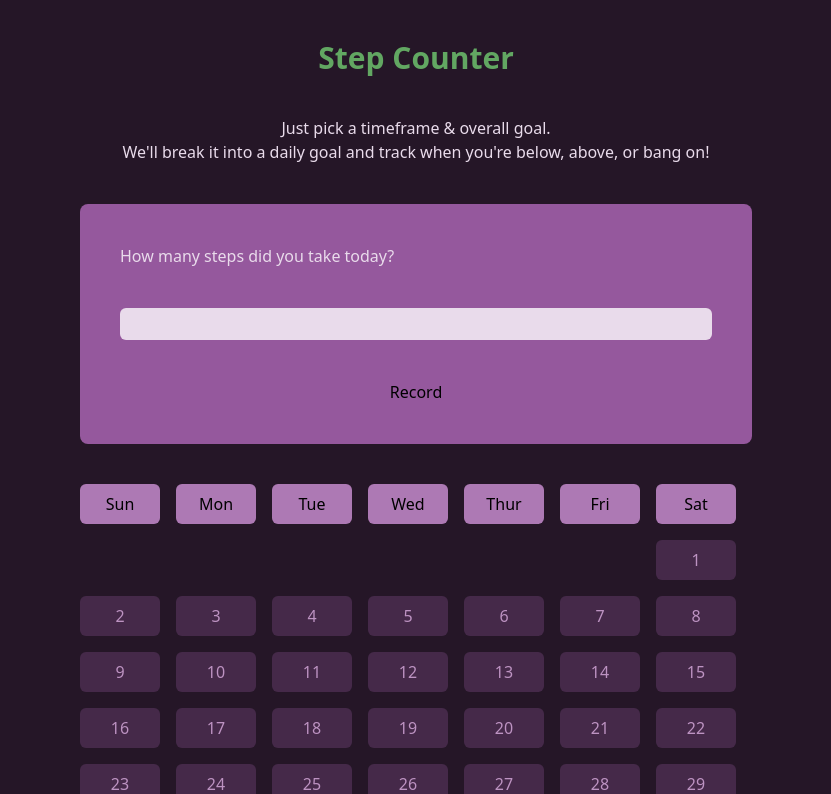
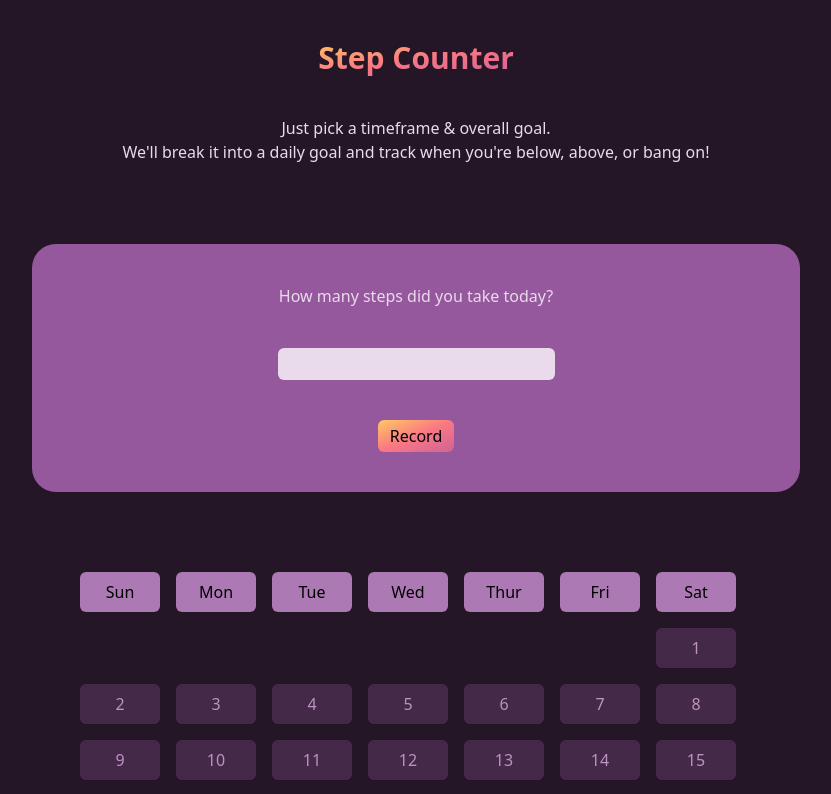
Before and after one commit to JoleneKearse/step-counter, a React (Vite) app: page / in a window 1280 px wide. Shown: the top 794 px of the page, without its empty margins (224-1055 px from the left). Built offline with nearby package versions, Linux system fonts and the light colour scheme.

Commit message:
chore: update button

```diff
--- a/index.html
+++ b/index.html
@@ -6,7 +6,7 @@
     <meta name="viewport" content="width=device-width, initial-scale=1.0" />
     <title>Step Counter</title>
   </head>
-  <body class="flex flex-col items-center justify-center gap-10 bg-neutral-950">
+  <body class="bg-neutral-950">
     <div id="root"></div>
     <script type="module" src="/src/main.tsx"></script>
   </body>
--- a/src/App.tsx
+++ b/src/App.tsx
@@ -9,7 +9,7 @@ function App() {
   const calendarArr = generateDays(daysInMonth, firstDay);
 
   return (
-    <>
+    <main className="flex flex-col items-center justify-center gap-10">
       <Title />
       <Counter />
       <Calendar
@@ -17,7 +17,7 @@ function App() {
         // daysInMonth={daysInMonth}
         calendarArr={calendarArr}
       />
-    </>
+    </main>
   );
 }
 
--- a/src/Utils.ts
+++ b/src/Utils.ts
@@ -15,8 +15,6 @@ export function generateDays(days: number, firstDay: number): number[] {
     const intitial = Array.from({ length: days }, (_, i) => i + 1);
     return Array(firstDay).fill(0).concat(intitial);
   }
-
-
 }
 
 export const dayArr = ["Sun", "Mon", "Tue", "Wed", "Thur", "Fri", "Sat"];
--- a/src/components/Counter.tsx
+++ b/src/components/Counter.tsx
@@ -1,6 +1,6 @@
 export function Counter() {
   return (
-    <form className="flex flex-col gap-10 p-10 rounded-lg bg-neutral-800">
+    <form className="flex flex-col items-center w-3/5 gap-10 p-10 rounded-3xl bg-neutral-800">
       <label htmlFor="daily-steps" className="text-neutral-200">
         How many steps did you take today?
       </label>
@@ -8,9 +8,13 @@ export function Counter() {
         type="number"
         name="daily-steps"
         id="daily-steps"
-        className="px-4 py-1 font-bold rounded-md text-neutral-800 bg-neutral-200"
+        className="px-4 py-1 font-bold rounded-md text-neutral-800 bg-neutral-200 "
       />
-      <button>Record</button>
+      <button
+        className="inline-block px-3 py-1 rounded-md w-fit bg-gradient-to-br from-orange via-bright-salmon to-dusty-pink hover:bg-gradient-to-tl"
+      >
+        Record
+      </button>
     </form>
   );
 }
--- a/src/components/Title.tsx
+++ b/src/components/Title.tsx
@@ -1,7 +1,7 @@
 export function Title() {
   return (
     <header className="py-10 text-center">
-      <h1 className="mb-10 text-3xl font-extrabold text-green-300">
+      <h1 className="inline-block mb-10 text-3xl font-extrabold text-transparent bg-gradient-to-br from-orange via-bright-salmon to-dusty-pink bg-clip-text">
         Step Counter
       </h1>
       <p className="text-neutral-200">Just pick a timeframe & overall goal.</p>
--- a/tailwind.config.js
+++ b/tailwind.config.js
@@ -15,12 +15,9 @@ export default {
         "neutral-800": "#95589D",
         "neutral-900": "#5D3762",
         "neutral-950": "#251627",
-        "green-100": "#97C497",
-        "green-200": "#7CB67C",
-        "green-300": "#62A762",
-        "green-400": "#498349",
-        "green-500": "#335B33",
-        "green-600": "#1D341D",
+        "dusty-pink": "#D06296",
+        "bright-salmon": "#FA7883",
+        orange: "#FFC962",
         purple: "#633B68",
         "purple-alpha": "#633B6888",
       },
```
